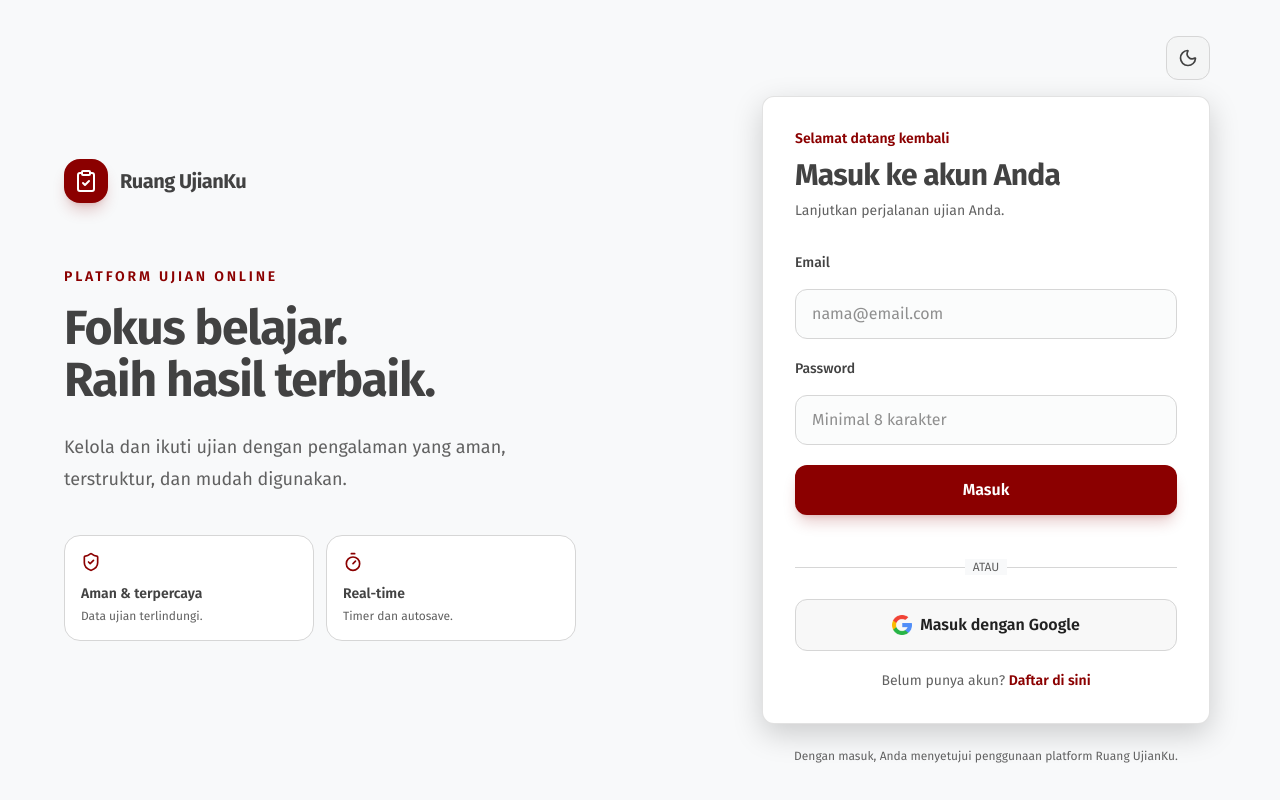
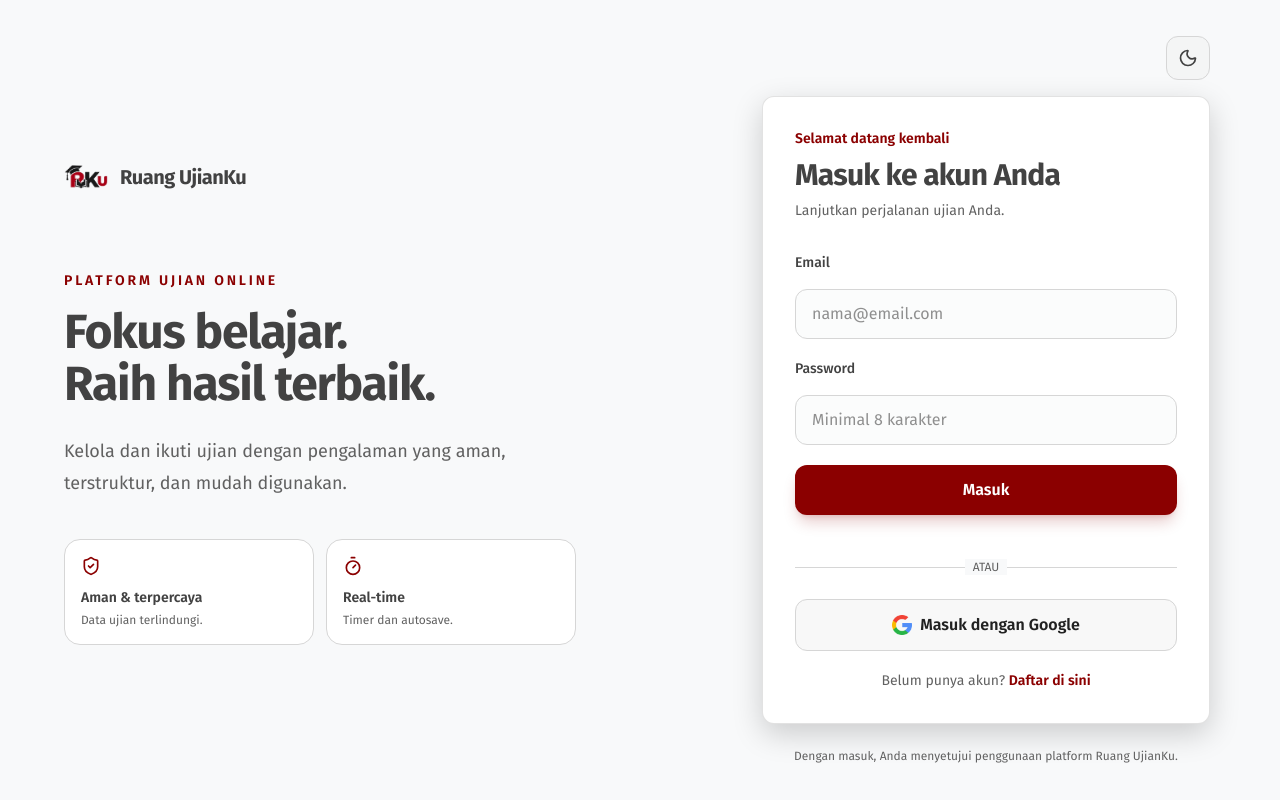
Before and after one commit to abrayudhistira/RuangUjianKu, a Next.js app: page /auth/login in a window 1280 px wide. Built offline with nearby package versions, Linux system fonts and the light colour scheme; no server answers.

Commit message:
Update login and registration forms to use versioned Google icon; replace ClipboardCheck with app icon in LoginPage; adjust middleware to allow app icon and Google icon; add app icon to public assets.

```diff
--- a/app/auth/login/page.tsx
+++ b/app/auth/login/page.tsx
@@ -1,6 +1,6 @@
 import LoginForm from '@/components/auth/LoginForm'
 import Link from 'next/link'
-import { ClipboardCheck, ShieldCheck, Timer } from 'lucide-react'
+import { ShieldCheck, Timer } from 'lucide-react'
 import ThemeToggle from '@/components/theme/ThemeToggle'
 
 export default function LoginPage() {
@@ -9,8 +9,8 @@
       <div className="mx-auto grid min-h-[calc(100vh-4rem)] w-full max-w-6xl items-center gap-8 lg:grid-cols-[1fr_460px] lg:gap-16">
         <section className="hidden lg:block" aria-label="Tentang Ruang UjianKu">
           <Link href="/" className="inline-flex items-center gap-3 text-foreground">
-            <span className="flex h-11 w-11 items-center justify-center rounded-2xl bg-accent text-on-accent shadow-lg shadow-accent/20">
-              <ClipboardCheck className="h-6 w-6" aria-hidden="true" />
+            <span className="flex h-11 w-11 items-center justify-center rounded-2xl dark:bg-white">
+              <img src="/app-icon.png" alt="Ruang UjianKu" className="h-full w-full rounded-2xl object-contain" />
             </span>
             <span className="text-xl font-bold tracking-tight">Ruang UjianKu</span>
           </Link>
@@ -43,9 +43,9 @@
           </div>
           <div className="mb-8 text-center lg:hidden">
             <Link href="/" className="inline-flex items-center gap-3 text-foreground">
-              <span className="flex h-11 w-11 items-center justify-center rounded-2xl bg-accent text-on-accent shadow-lg shadow-accent/20">
-                <ClipboardCheck className="h-6 w-6" aria-hidden="true" />
-              </span>
+              <span className="flex h-11 w-11 items-center justify-center rounded-2xl dark:bg-white">
+              <img src="/app-icon.png" alt="Ruang UjianKu" className="h-full w-full rounded-2xl object-contain" />
+            </span>
               <span className="text-xl font-bold tracking-tight">Ruang UjianKu</span>
             </Link>
           </div>
--- a/app/layout.tsx
+++ b/app/layout.tsx
@@ -9,7 +9,9 @@
   title: 'Ruang UjianKu',
   description: 'Aplikasi ujian online berbasis web',
   icons: {
-    icon: '/favicon.ico',
+    icon: '/app-icon.png',
+    shortcut: '/app-icon.png',
+    apple: '/app-icon.png',
   },
 }
 
--- a/components/auth/LoginForm.tsx
+++ b/components/auth/LoginForm.tsx
@@ -94,7 +94,7 @@
         className="min-h-12 w-full rounded-xl border border-border bg-secondary/40 px-4 py-3 font-semibold text-on-secondary transition hover:-translate-y-0.5 hover:bg-secondary/70 flex items-center justify-center gap-2"
       >
         <img
-          src="/google-icon.png"
+          src="/google-icon.png?v=2"
           alt=""
           aria-hidden="true"
           className="h-5 w-5 object-contain"
--- a/components/auth/RegisterForm.tsx
+++ b/components/auth/RegisterForm.tsx
@@ -143,7 +143,7 @@
         className="w-full py-3 px-4 bg-secondary hover:bg-secondary/80 text-on-secondary font-semibold rounded-lg transition-colors flex items-center justify-center gap-2"
       >
         <img
-          src="/google-icon.png"
+          src="/google-icon.png?v=2"
           alt=""
           aria-hidden="true"
           className="h-5 w-5 object-contain"
--- a/middleware.ts
+++ b/middleware.ts
@@ -7,7 +7,7 @@
   if (
     request.nextUrl.pathname.startsWith('/_next') ||
     request.nextUrl.pathname.startsWith('/api') ||
-    request.nextUrl.pathname.startsWith('/favicon.ico')
+    (request.nextUrl.pathname.startsWith('/favicon.ico') || request.nextUrl.pathname.startsWith('/app-icon.png') || request.nextUrl.pathname.startsWith('/google-icon.png'))
   ) {
     return NextResponse.next()
   }
```
Also changed, not shown: public/app-icon.png (added).
